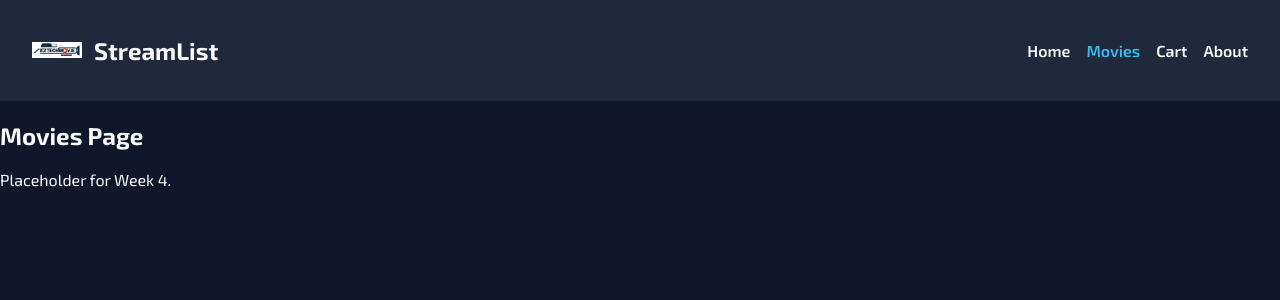
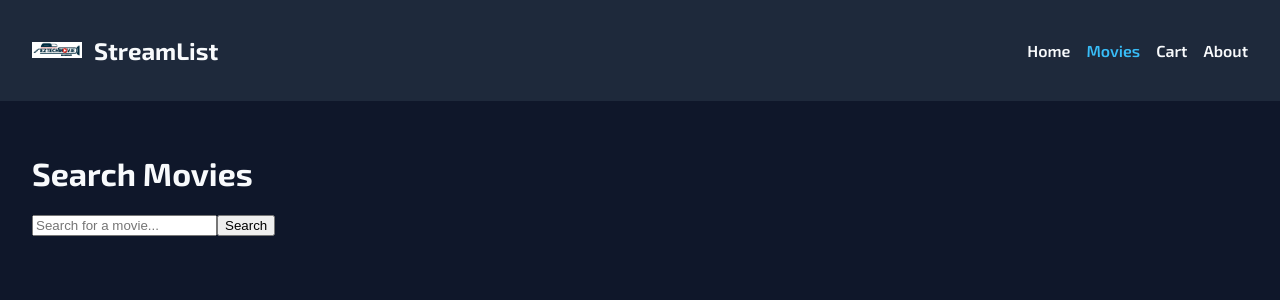
Before and after one commit to diputs4321/streamlist, a React (Create React App) app: page /movies in a window 1280 px wide. Shown: the top 300 px of the page. Built offline with nearby package versions, Linux system fonts and the light colour scheme.

Commit message:
Update Movies.js

```diff
--- a/src/pages/Movies.js
+++ b/src/pages/Movies.js
@@ -1,9 +1,46 @@
+import { useState } from "react";
+
 function Movies() {
+  const [query, setQuery] = useState("");
+  const [movies, setMovies] = useState([]);
+
+  const API_KEY = "514868235808633632116c09bf5de06b";
+
+  const searchMovies = async () => {
+    const response = await fetch(
+      `https://api.themoviedb.org/3/search/movie?api_key=${API_KEY}&query=${query}`
+    );
+
+    const data = await response.json();
+    setMovies(data.results);
+  };
+
   return (
-    <section className="card">
-      <h1>Movies Page</h1>
-      <p>Placeholder for Week 4.</p>
-    </section>
+    <div style={{ padding: "2rem" }}>
+      <h1>Search Movies</h1>
+
+      <input
+        type="text"
+        placeholder="Search for a movie..."
+        value={query}
+        onChange={(e) => setQuery(e.target.value)}
+      />
+
+      <button onClick={searchMovies}>Search</button>
+
+      <div style={{ display: "flex", flexWrap: "wrap", gap: "1rem", marginTop: "2rem" }}>
+        {movies.map((movie) => (
+          <div key={movie.id} style={{ width: "150px" }}>
+            <img
+              src={`https://image.tmdb.org/t/p/w200${movie.poster_path}`}
+              alt={movie.title}
+              style={{ width: "100%" }}
+            />
+            <p>{movie.title}</p>
+          </div>
+        ))}
+      </div>
+    </div>
   );
 }
 
```
